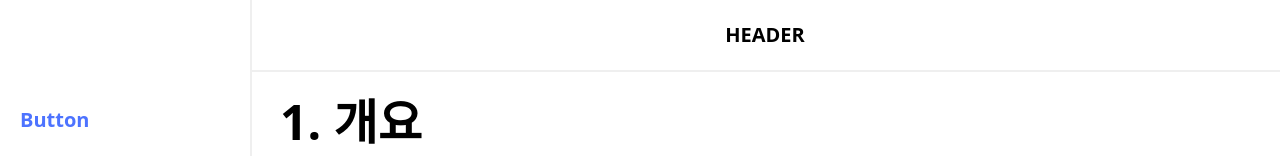
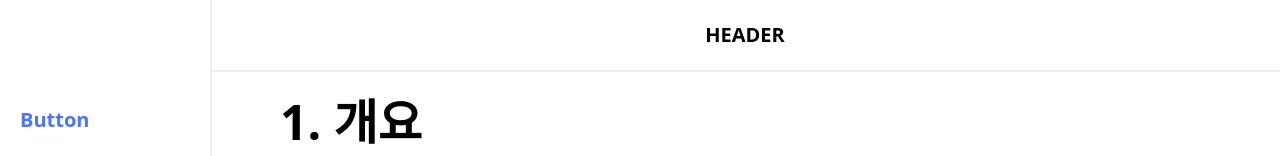
Before and after one commit to dongggggae/_hyun-design-system, a React (Vite) app: page /components/Icon in a window 1280 px wide. Shown: the top 156 px of the page. Built offline with nearby package versions, Linux system fonts and the light colour scheme.

Commit message:
Sidebar 스타일 수정

```diff
--- a/src/themes/default/tokens/variables.js
+++ b/src/themes/default/tokens/variables.js
@@ -1,4 +1,4 @@
 const variables = {
-  asideWidth: '250px',
+  asideWidth: '210px',
 };
 export default variables;
```
